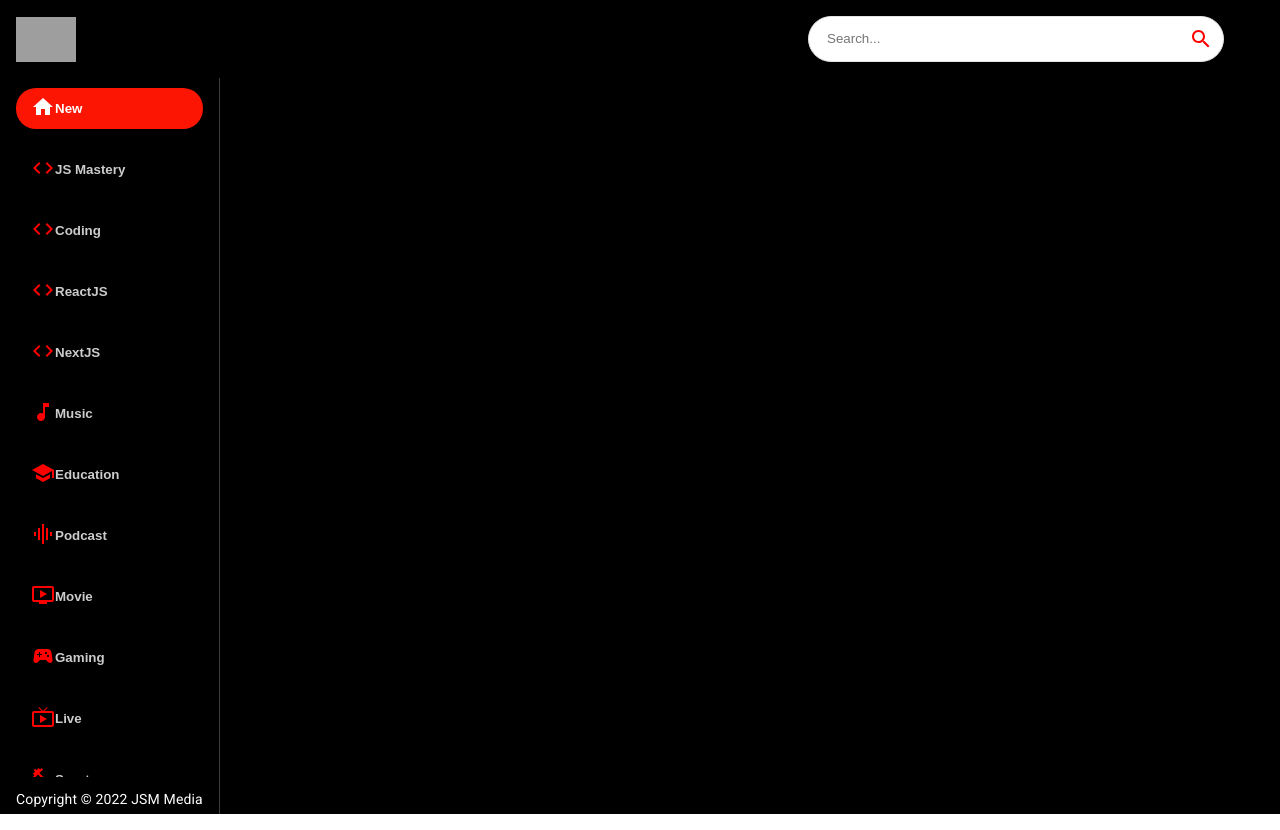
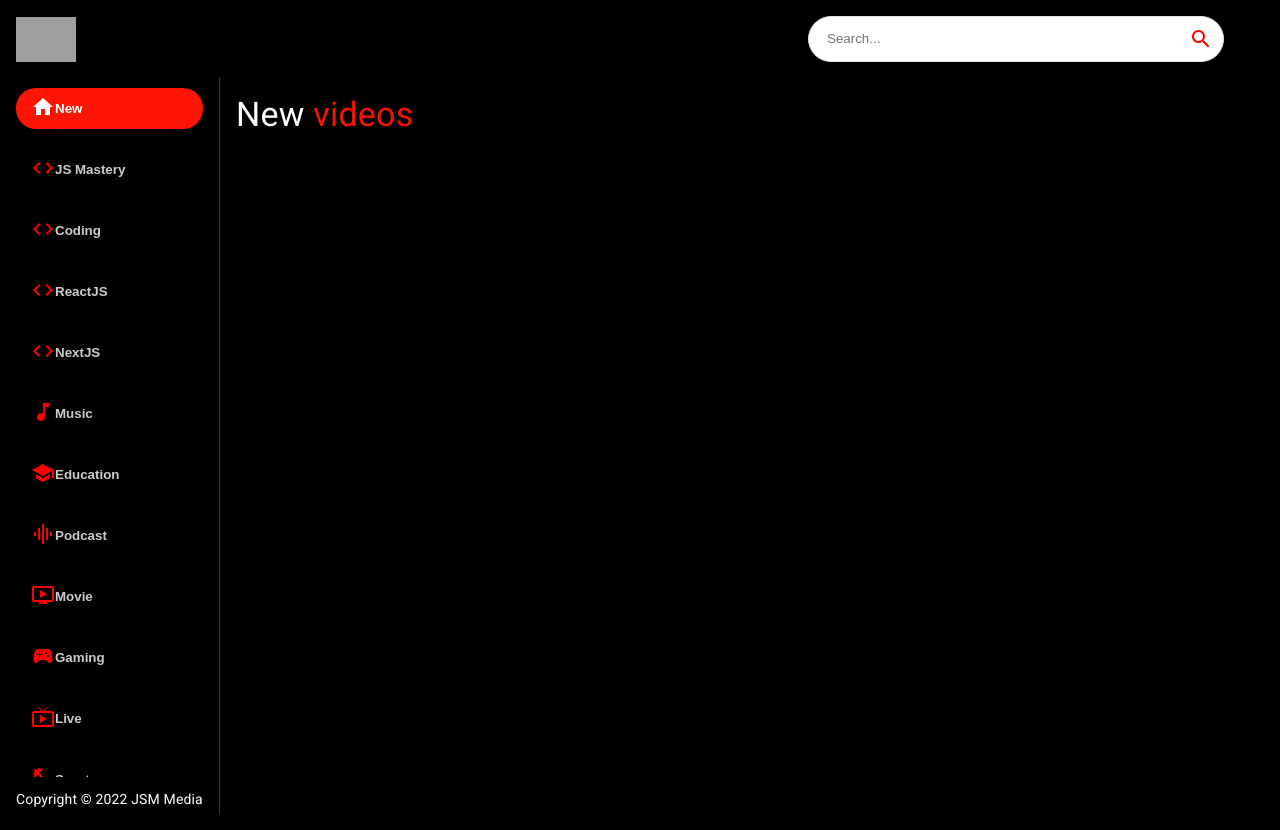
Before and after one commit to mkim245/youtube-clone, a React (Create React App) app: page / in a window 1280 px wide. Built offline with nearby package versions, Linux system fonts and the light colour scheme; grey boxes are pictures that could not be loaded.

Commit message:
create video components and add to feed

```diff
--- a/src/components/Feed.jsx
+++ b/src/components/Feed.jsx
@@ -1,8 +1,7 @@
 import React from 'react'
 import { useState, useEffect } from 'react';
 import { Box, Stack, Typography } from "@mui/material";
-import Sidebar from './Sidebar';
-
+import { Sidebar, Videos } from './';
 
 const Feed = () => {
   return (
@@ -13,6 +12,13 @@ const Feed = () => {
           Copyright © 2022 JSM Media
         </Typography>
       </Box>
+      <Box p={2} sx={{ overflowY:'auto', height: '90vh', flex:2}}>
+        <Typography variant="h4"
+        forntWeight="bold" mb={2} sx={{color: 'white'}}>
+          New <span style={{ color: '#F31503' }}>videos</span>
+        </Typography>
+        <Videos videos={[]} />
+      </Box>
     </Stack>
   );
 };
--- /dev/null
+++ b/src/components/Videos.jsx
@@ -0,0 +1,9 @@
+import React from 'react'
+
+const Videos = () => {
+  return (
+    <div>Videos</div>
+  )
+}
+
+export default Videos
--- a/src/components/index.js
+++ b/src/components/index.js
@@ -5,3 +5,4 @@ export { default as SearchFeed } from './SearchFeed';
 export { default as VideoDetail } from './VideoDetail';
 export { default as SearchBar } from './SearchBar';
 export { default as Sidebar } from './Sidebar';
+export { default as Videos } from './Videos';
```
Lines whose indentation alone changed are shown as unchanged.
